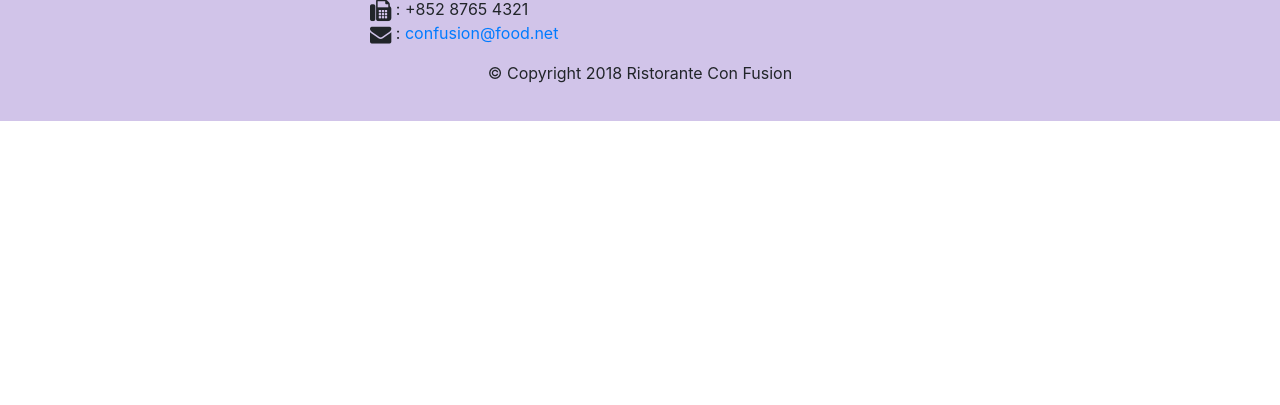
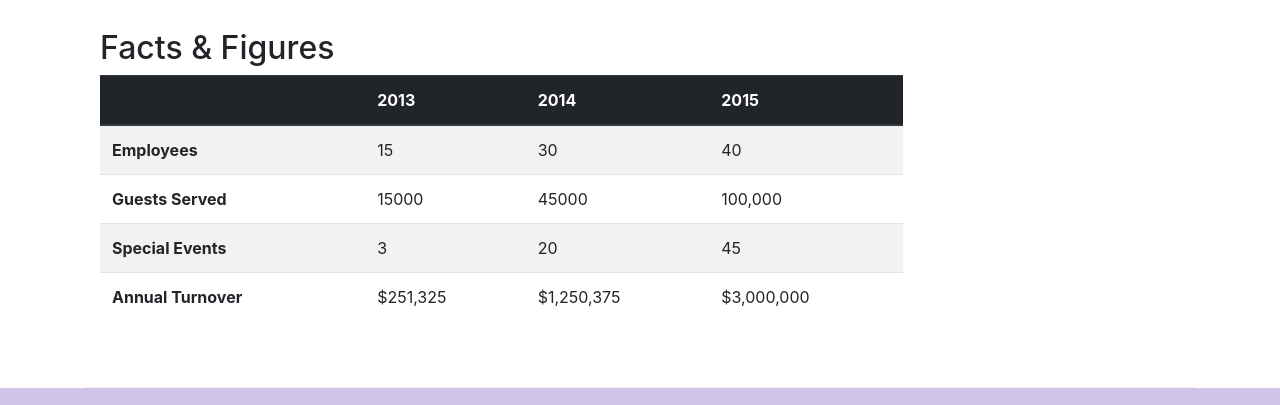
Before and after one commit to Ferayddi/conFusion, a website: page aboutus.html in a window 1280 px wide. Shown: the part 1705-2110 px from the top of the page. Before the commit the page ends 1826 px from the top, so only its background shows below. Drawn offline with nearby package versions, Linux system fonts and the light colour scheme.

Commit message:
Tables and cards

```diff
--- a/aboutus.html
+++ b/aboutus.html
@@ -67,7 +67,35 @@
                 <p>Started in 2010, Ristorante con Fusion quickly established itself as a culinary icon par excellence in Hong Kong. With its unique brand of world fusion cuisine that can be found nowhere else, it enjoys patronage from the A-list clientele in Hong Kong.  Featuring four of the best three-star Michelin chefs in the world, you never know what will arrive on your plate the next time you visit us.</p>
                 <p>The restaurant traces its humble beginnings to <em>The Frying Pan</em>, a successful chain started by our CEO, Mr. Peter Pan, that featured for the first time the world's best cuisines in a pan.</p>
             </div>
-            <div>
+            <div class="col-12 col-sm">
+                <div class="card">
+                    <h3 class="card-header bg-primary text-white">Facts At a Glance</h3>
+                    <div class="card-body">
+                        <dl class="row">
+                            <dt class="col-6">Started</dt>
+                            <dd class="col-6">3 Feb. 2013</dd>
+                            <dt class="col-6">Major Stake Holder</dt>
+                            <dd class="col-6">HK Fine Foods Inc.</dd>
+                            <dt class="col-6">Last Year's Turnover</dt>
+                            <dd class="col-6">$1,250,375</dd>
+                            <dt class="col-6">Employees</dt>
+                            <dd class="col-6">40</dd>
+                        </dl>
+                    </div>
+                </div>
+            </div>
+            <div class="col-12">
+                <div class="card card-body bg-light">
+                    <blockquote class="blockquote">
+                        <p class="mb-0">You better cut the pizza in four pieces
+                            because I'm not hungry enough to eat six.
+                        </p>
+                        <footer class="blockquote">Yogi Berra,
+                            <cite title="Source Title">The Wit and Wisdome of
+                                Yogi Berra, P. Pepe, Diversion Books, 2014 </cite>
+                        </footer>
+                    </blockquote>
+                </div>
             </div>
         </div>
 
@@ -84,6 +112,53 @@
                 <h3>Alberto Somayya <small>Executive Chef</small></h3>
                 <p class="d-none d-sm-block">Award winning three-star Michelin chef with wide International experience having worked closely with whos-who in the culinary world, he specializes in creating mouthwatering Indo-Italian fusion experiences. He says, <em>Put together the cuisines from the two craziest cultures, and you get a winning hit! Amma Mia!</em></p>
             </div>
+       </div>
+
+       <div class="row-content row">
+           <div class="col-12 col-sm-9">
+               <h2>Facts &amp; Figures</h2>
+               <div class="table-responsive">
+                   <table class="table table-striped">
+                       <thead class="thead-dark">
+                           <tr>
+                               <th>&nbsp;</th>
+                               <th>2013</th>
+                               <th>2014</th>
+                               <th>2015</th>
+                           </tr>
+                       </thead>
+                       <tbody>
+                           <tr>
+                                <th>Employees</th>
+                                <td>15</td>
+                                <td>30</td>
+                                <td>40</td>
+                           </tr>
+                           <tr>
+                                <th>Guests Served</th>
+                                <td>15000</td>
+                                <td>45000</td>
+                                <td>100,000</td>
+                            </tr>
+                            <tr>
+                                <th>Special Events</th>
+                                <td>3</td>
+                                <td>20</td>
+                                <td>45</td>
+                            </tr>
+                            <tr>
+                                <th>Annual Turnover</th>
+                                <td>$251,325</td>
+                                <td>$1,250,375</td>
+                                <td>$3,000,000</td>
+                            </tr>
+                       </tbody>
+                   </table>
+               </div>
+           </div>
+           <div class="col-12 col-sm-3">
+
+           </div>
        </div>
 
     </div>
```
